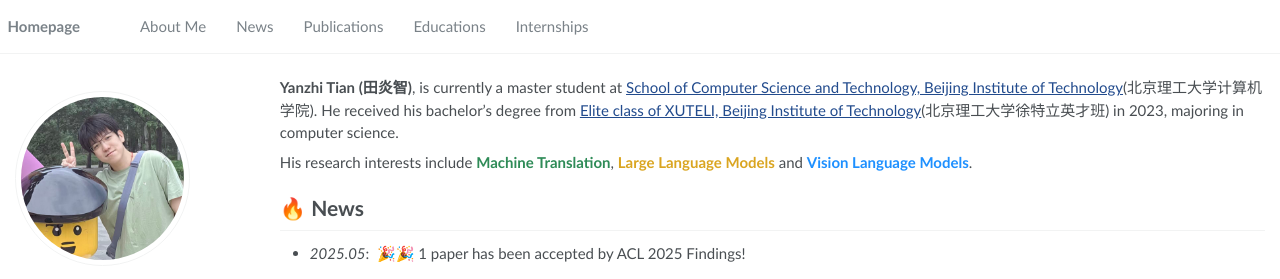
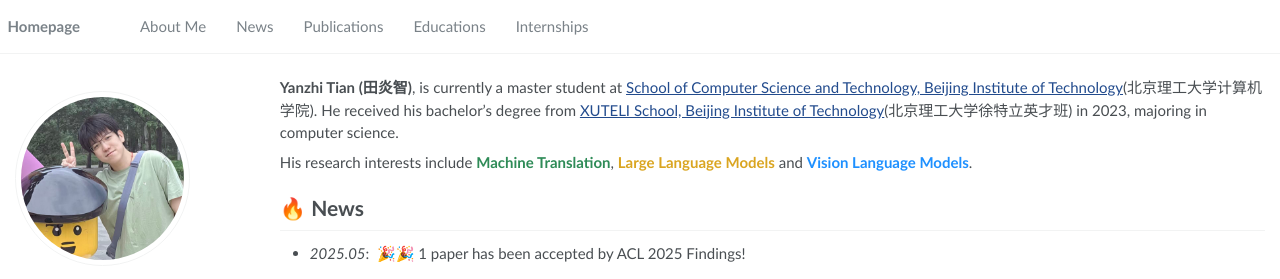
Before and after one commit to YanzhiTian/yanzhitian.github.io, a Jekyll site: the page built from _pages/about.md, in a window 1280 px wide and 1366 px high. Shown: the top 279 px of the window. Built offline with Jekyll 4.4.1, drawn with Linux system fonts in a browser that asks for light colours.

Commit message:
first commit

```diff
--- a/_pages/about.md
+++ b/_pages/about.md
@@ -17,7 +17,7 @@ redirect_from:
 
 <span class='anchor' id='about-me'></span>
 
-**Yanzhi Tian (田炎智)**, is currently a master student at [School of Computer Science and Technology, Beijing Institute of Technology](https://cs.bit.edu.cn/)(北京理工大学计算机学院). He received his bachelor's degree from [Elite class of XUTELI, Beijing Institute of Technology](https://xuteli.bit.edu.cn/)(北京理工大学徐特立英才班) in 2023, majoring in computer science.
+**Yanzhi Tian (田炎智)**, is currently a master student at [School of Computer Science and Technology, Beijing Institute of Technology](https://cs.bit.edu.cn/)(北京理工大学计算机学院). He received his bachelor's degree from [XUTELI School, Beijing Institute of Technology](https://xuteli.bit.edu.cn/)(北京理工大学徐特立英才班) in 2023, majoring in computer science.
 
 His research interests include <font color="#2E8B57"><b>Machine Translation</b></font>, <font color="#DAA520"><b>Large Language Models</b></font> and <font color="#1E90FF"><b>Vision Language Models</b></font>.
 
```
Also changed, not shown: 1 other file.
